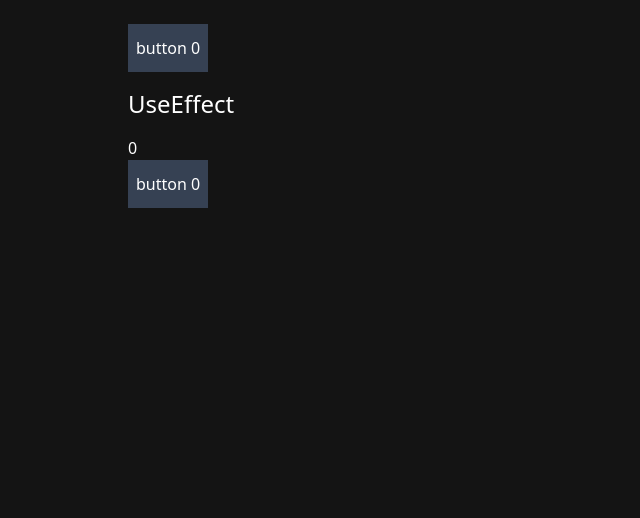
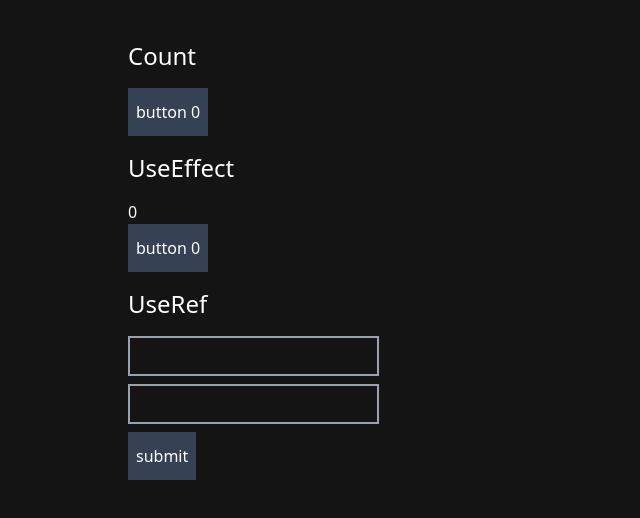
Before and after one commit to DevendraHolikar/react-practices, a React (Vite) app: page / in a window 1280 px wide. Shown: the top 518 px of the page, without its empty margins (0-640 px from the left). Built offline with nearby package versions, Linux system fonts and the light colour scheme.

Commit message:
useRef practice

```diff
--- a/src/components/Body.jsx
+++ b/src/components/Body.jsx
@@ -1,10 +1,12 @@
 import Count from "./Count"
 import UseEffect from "./UseEffect"
+import UseRef from "./UseRef"
 const Body = () => {
   return (
     <div className="w-[80%] m-auto py-6">
         <Count></Count>
         <UseEffect></UseEffect>
+        <UseRef></UseRef>
     </div>
   )
 }
--- a/src/components/Count.jsx
+++ b/src/components/Count.jsx
@@ -11,6 +11,8 @@ const Count = () => {
   };
   return (
     <div className="">
+      <h1 className="text-2xl py-4 text-white">Count</h1>
+
         <button className="btn text-white px-2 py-3 bg-gray-700 cursor-pointer"
         onClick={handleCount}>button {count}</button>
     </div>
--- /dev/null
+++ b/src/components/UseRef.jsx
@@ -0,0 +1,35 @@
+import { useRef } from "react";
+
+const UseRef = () => {
+  const name = useRef(null);
+  const last_name = useRef(null);
+
+  const handleSubmit = (e) => {
+    e.preventDefault();
+    console.log(name.current.value, last_name.current.value);
+  };
+
+  return (
+    <div>
+      <h1 className="text-2xl py-4 text-white">UseRef</h1>
+
+      <form className="w-[80] flex flex-col gap-2" onSubmit={handleSubmit}>
+        <input
+          ref={name}
+          type="text"
+          className="p-2 h-10 w-fit text-white border-2 border-gray-400"
+        />
+        <input
+          ref={last_name}
+          type="text"
+          className="p-2 h-10 w-fit text-white border-2 border-gray-400"
+        />
+        <button className="w-fit text-white px-2 py-3 bg-gray-700 cursor-pointer">
+          submit
+        </button>
+      </form>
+    </div>
+  );
+};
+
+export default UseRef;
```
Also changed, not shown: 1 other file (tests, documents, lock files or other folders).
